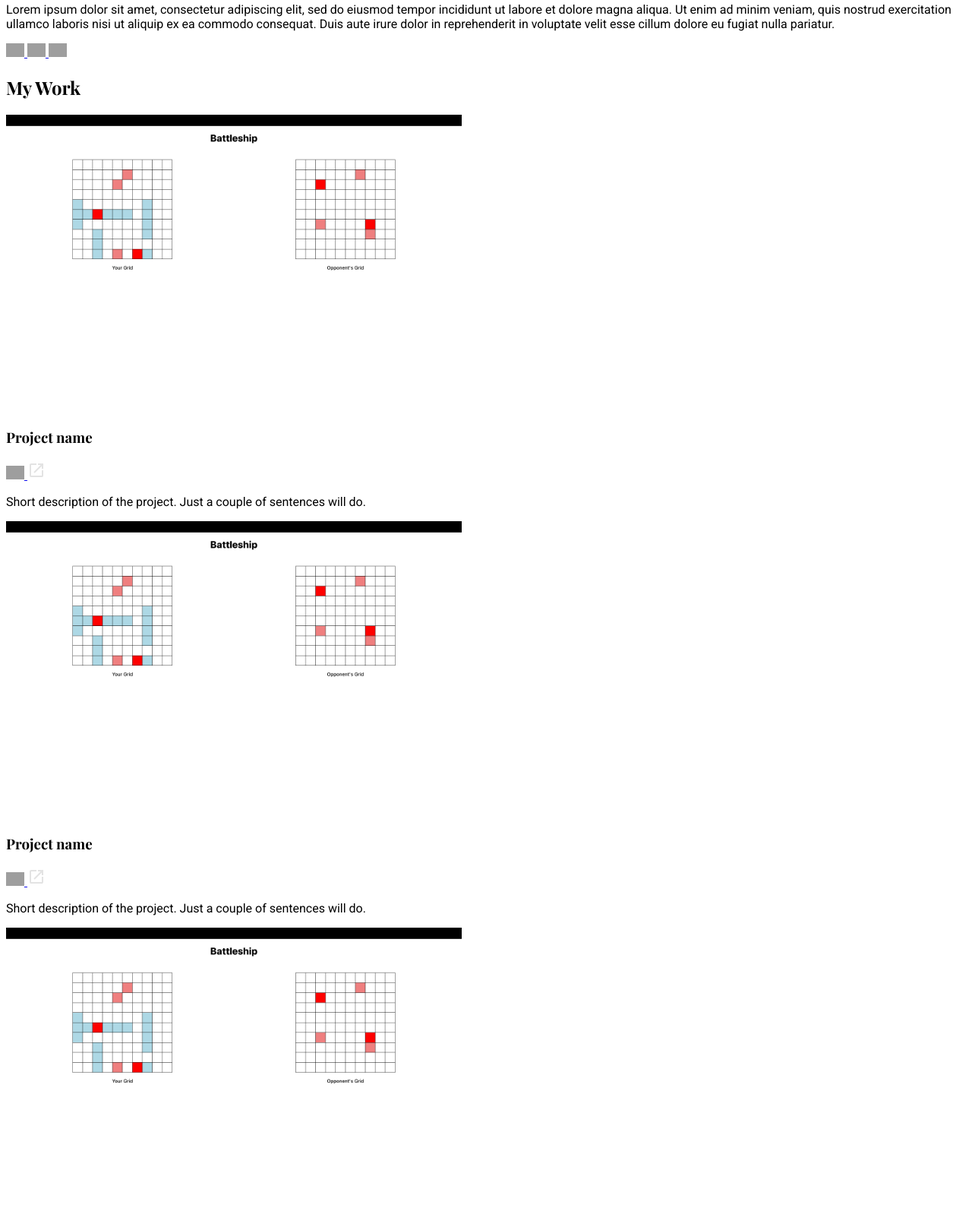
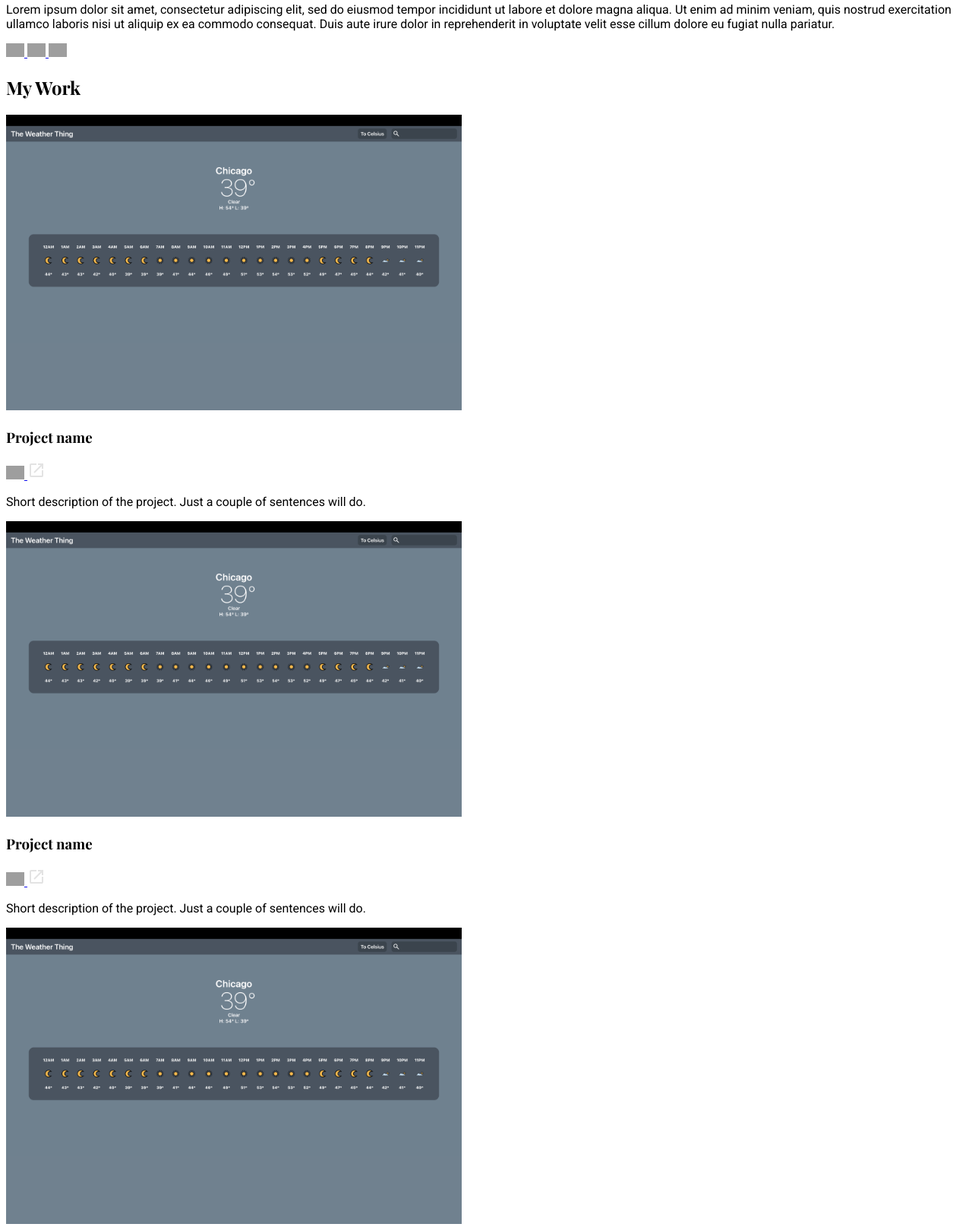
Before and after one commit to cgrustas/homepage, a plain HTML site: page index.html in a window 1280 px wide. Shown: the part 1105-2720 px from the top of the page at 76% size. Drawn offline with nearby package versions, Linux system fonts and the light colour scheme; grey boxes are pictures that could not be loaded; a web font is replaced by a local one.

Commit message:
refactor: delete unused project images, change placeholder project image

```diff
--- a/index.html
+++ b/index.html
@@ -77,7 +77,7 @@
     <main class="work">
       <h2>My Work</h2>
       <article class="project">
-        <img src="./images/battleship.png" alt="Placeholder project" />
+        <img src="./images/weather-app.png" alt="Placeholder project" />
         <div class="project-info">
           <div class="project-header">
             <h3 class="project-name">Project name</h3>
@@ -111,7 +111,7 @@
         </div>
       </article>
       <article class="project">
-        <img src="./images/battleship.png" alt="Placeholder project" />
+        <img src="./images/weather-app.png" alt="Placeholder project" />
         <div class="project-info">
           <div class="project-header">
             <h3 class="project-name">Project name</h3>
@@ -145,7 +145,7 @@
         </div>
       </article>
       <article class="project">
-        <img src="./images/battleship.png" alt="Placeholder project" />
+        <img src="./images/weather-app.png" alt="Placeholder project" />
         <div class="project-info">
           <div class="project-header">
             <h3 class="project-name">Project name</h3>
@@ -179,7 +179,7 @@
         </div>
       </article>
       <article class="project">
-        <img src="./images/battleship.png" alt="Placeholder project" />
+        <img src="./images/weather-app.png" alt="Placeholder project" />
         <div class="project-info">
           <div class="project-header">
             <h3 class="project-name">Project name</h3>
@@ -213,7 +213,7 @@
         </div>
       </article>
       <article class="project">
-        <img src="./images/battleship.png" alt="Placeholder project" />
+        <img src="./images/weather-app.png" alt="Placeholder project" />
         <div class="project-info">
           <div class="project-header">
             <h3 class="project-name">Project name</h3>
@@ -247,7 +247,7 @@
         </div>
       </article>
       <article class="project">
-        <img src="./images/battleship.png" alt="Placeholder project" />
+        <img src="./images/weather-app.png" alt="Placeholder project" />
         <div class="project-info">
           <div class="project-header">
             <h3 class="project-name">Project name</h3>
```
Also changed, not shown: images/admin-dashboard.png (deleted), images/battleship.png (deleted), images/calculator.png (deleted), images/contact-landscape.jpeg (deleted), images/todo-list.png (deleted).
